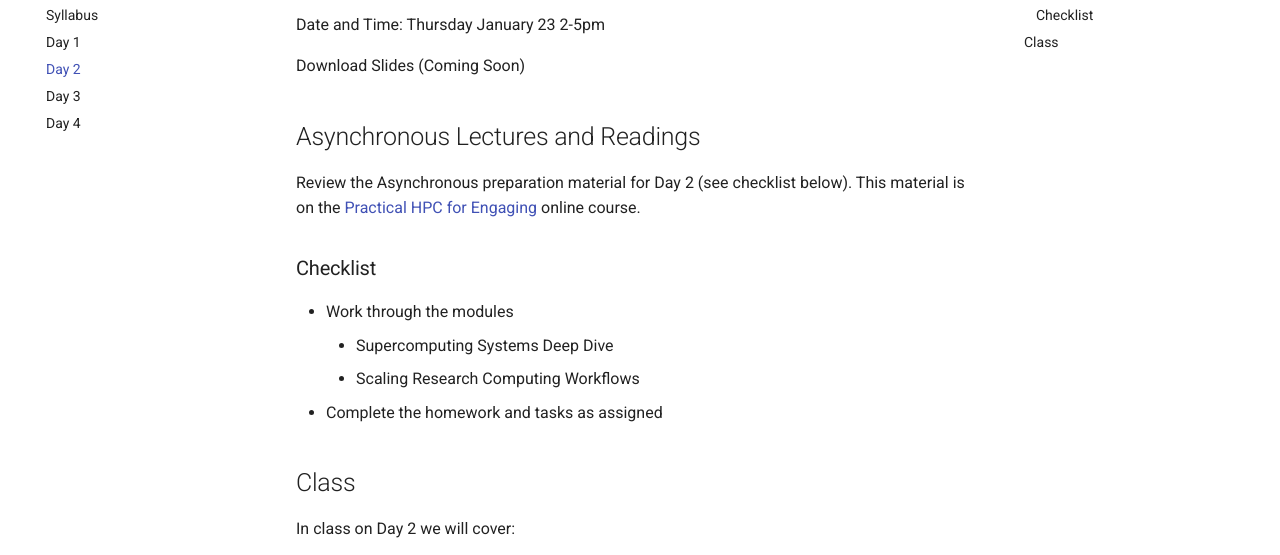
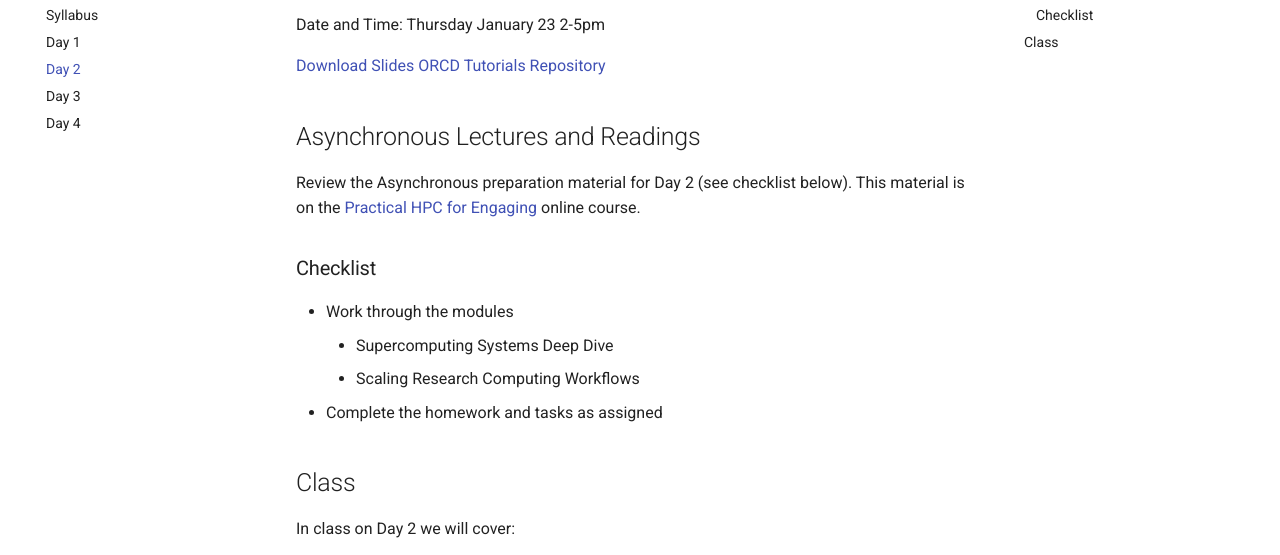
Before and after one commit to mit-orcd/practical-hpc, a plain HTML site: page docs/day2/index.html in a window 1280 px wide. Shown: the part 168-723 px from the top of the page. Drawn offline with Linux system fonts and the light colour scheme.

Commit message:
add day 2 slides

```diff
--- a/docs/day2/index.html
+++ b/docs/day2/index.html
@@ -461,7 +461,8 @@
 
 <h1 id="day-2-serial-optimization-and-parallel-speedup">Day 2: Serial Optimization and Parallel Speedup</h1>
 <p>Date and Time: Thursday January 23 2-5pm</p>
-<p>Download Slides (Coming Soon)</p>
+<p><a href="../slides/02-IAP25-Day2.pptx">Download Slides</a>
+<a href="https://github.com/mit-orcd/orcd-tutorials">ORCD Tutorials Repository</a></p>
 <h2 id="asynchronous-lectures-and-readings">Asynchronous Lectures and Readings</h2>
 <p>Review the Asynchronous preparation material for Day 2 (see checklist below). This material is on the <a href="https://learn.llx.edly.io/course/practical-hpc-for-engaging/">Practical HPC for Engaging</a> online course.</p>
 <h3 id="checklist">Checklist</h3>
```
Also changed, not shown: docs/search/search_index.json (+1 -1 lines), 3 other files.
